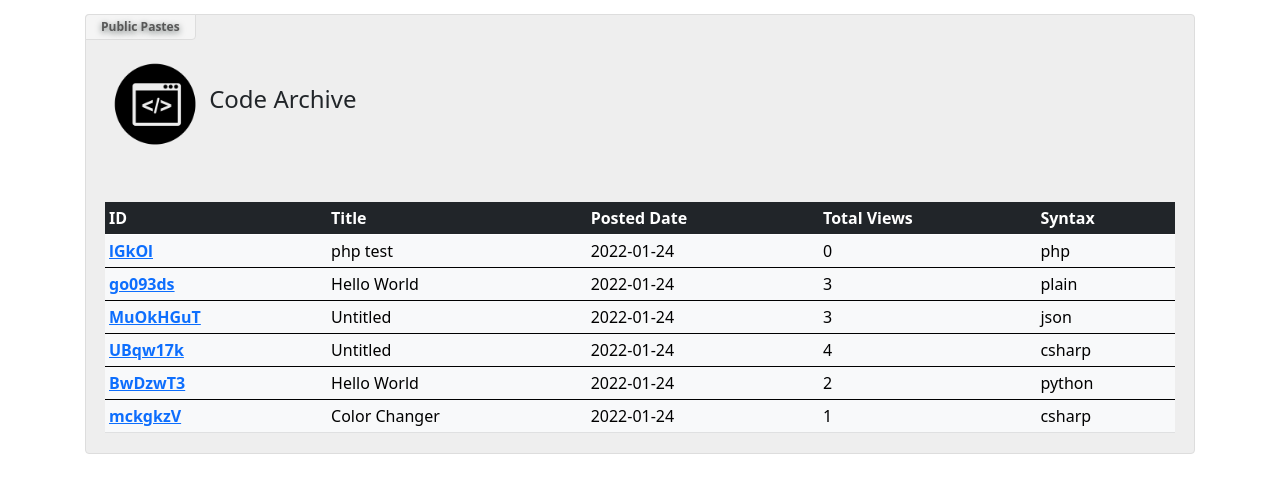
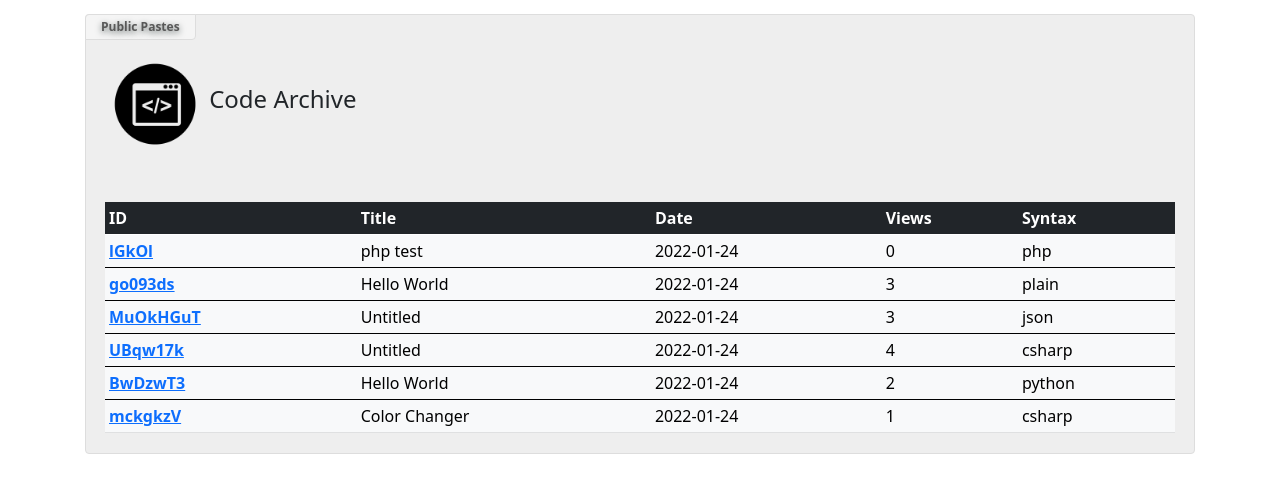
Before and after one commit to jeremystevens/pybin, a Flask app: page /view/ in a window 1280 px wide. Shown: the part 61-555 px from the top of the page. Run offline with Flask 2, Linux system fonts and the light colour scheme; data comes from the database, SQL or seed files in the repository; some libraries are stand-ins or nearby versions.

Commit message:
Updated table headers

```diff
--- a/templates/posts.html
+++ b/templates/posts.html
@@ -89,8 +89,8 @@
                     <tr>
                          <th scope="col">ID</th>
                          <th scope="col">Title</th>
-                        <th scope="col">Posted Date</th>
-                        <th scope="col">Total Views</th>
+                        <th scope="col">Date</th>
+                        <th scope="col">Views</th>
                         <th scope="col">Syntax</th>
                     </tr>
                     </thead>
```
Also changed, not shown: Changelog.txt.
